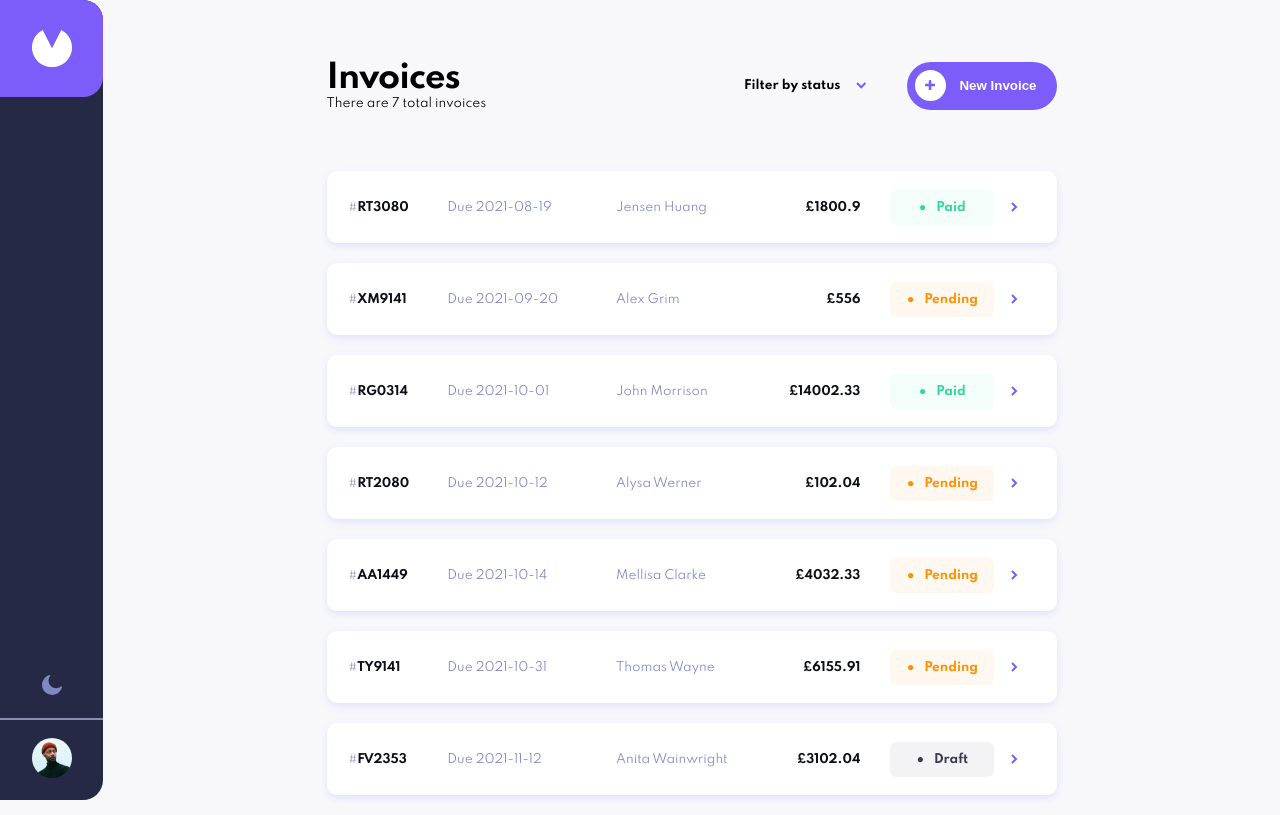
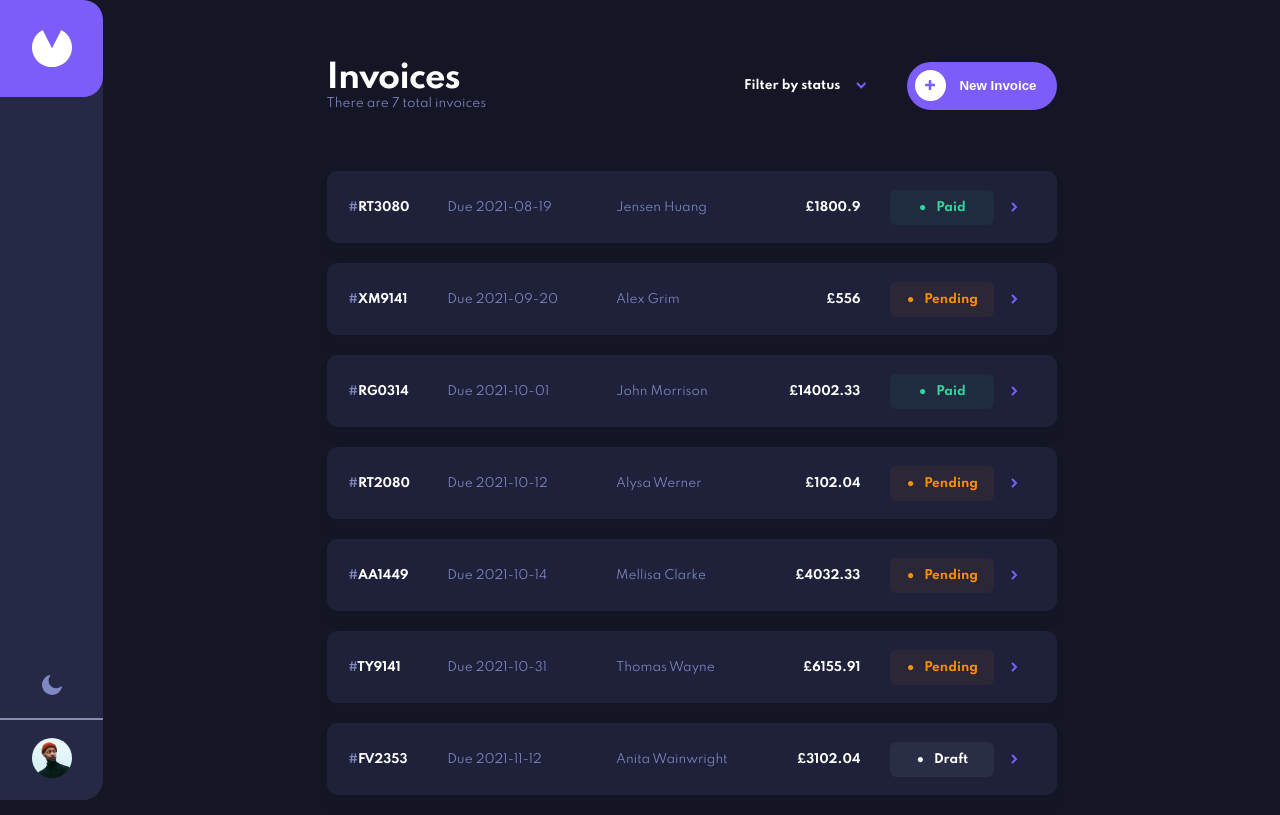
Before and after one commit to HDKHALILI/invoice-app, a React (Create React App) app: page / in a window 1280 px wide. Built offline with nearby package versions, Linux system fonts and the light colour scheme.

Commit message:
set up dark theme

```diff
--- a/src/components/App.js
+++ b/src/components/App.js
@@ -42,7 +42,7 @@ function App() {
   }, [invoices]);
 
   return (
-    <div className="App">
+    <div className="App theme-dark">
       <header className="App-header">
         <Nav />
       </header>
--- a/src/components/Invoice.js
+++ b/src/components/Invoice.js
@@ -10,17 +10,17 @@ function Invoice(props) {
     <Link to={`details/${id}`} href="/" className="Invoice">
       <div className="Invoice-basic-info color-gray-blue">
         <div className="Invoice-id-duedate">
-          <div className="Invoice-id">
-            <span>#</span>
-            <span className="color-black-900 bold">{id}</span>
+          <div className="Invoice-id color-black-900 bold">
+            <span className="color-gray-blue">#</span>
+            <span>{id}</span>
           </div>
           <span className="Invoice-duedate">Due {paymentDue}</span>
         </div>
         <span className="Invoice-client-name">{clientName}</span>
       </div>
       <div className="Invoice-amount-info">
-        <div className="Invoice-amount">
-          <span className="color-black-900 bold">&pound;{total}</span>
+        <div className="Invoice-amount color-black-900 bold">
+          <span>&pound;{total}</span>
         </div>
         <div className={`Invoice-status bold bg-${status} color-${status}`}>
           <span>&#9679;</span>
--- a/src/components/Invoices.js
+++ b/src/components/Invoices.js
@@ -69,7 +69,7 @@ function Invoices(props) {
       <section className="Invoices-header">
         <div className="Invoices-titles">
           <h1>Invoices</h1>
-          <p>
+          <p className="color-gray-blue">
             <span className="hidden">There are</span> 7{" "}
             <span className="hidden">total</span> invoices
           </p>
--- a/src/styles/App.css
+++ b/src/styles/App.css
@@ -12,6 +12,10 @@
   padding-top: 6rem;
 }
 
+.theme-dark {
+  background-color: var(--black-800);
+}
+
 @media screen and (max-width: 890px) {
   .App {
     flex-direction: column;
--- a/src/styles/Invoice.css
+++ b/src/styles/Invoice.css
@@ -123,6 +123,19 @@
   }
 } */
 
+/* Dark Theme */
+.theme-dark .Invoice {
+  background-color: var(--gray-dark);
+  box-shadow: 0 10px 10px 0px rgb(30, 33, 57, 0.1);
+}
+
+.theme-dark .Invoice-amount,
+.theme-dark .Invoice-id {
+  color: #fff;
+}
+
+/* Media Queries */
+
 @media screen and (max-width: 600px) {
   .Invoice-basic-info {
     align-items: center;
--- a/src/styles/Invoices.css
+++ b/src/styles/Invoices.css
@@ -126,6 +126,12 @@
   transform: rotate(0deg);
 }
 
+/* Dark Theme */
+.theme-dark .Invoices {
+  color: #fff;
+}
+
+/* Media Queries */
 @media screen and (max-width: 890px) {
   .Invoices {
     margin-top: 5.3rem;
--- a/src/styles/base.css
+++ b/src/styles/base.css
@@ -131,6 +131,11 @@ a {
 
 .bg-draft {
   background-color: rgba(55, 59, 83, 0.06);
+}
+
+.theme-dark .bg-draft {
+  background-color: rgb(223, 227, 250, 0.06);
+  color: #fff;
 }
 
 /* Button */
```
